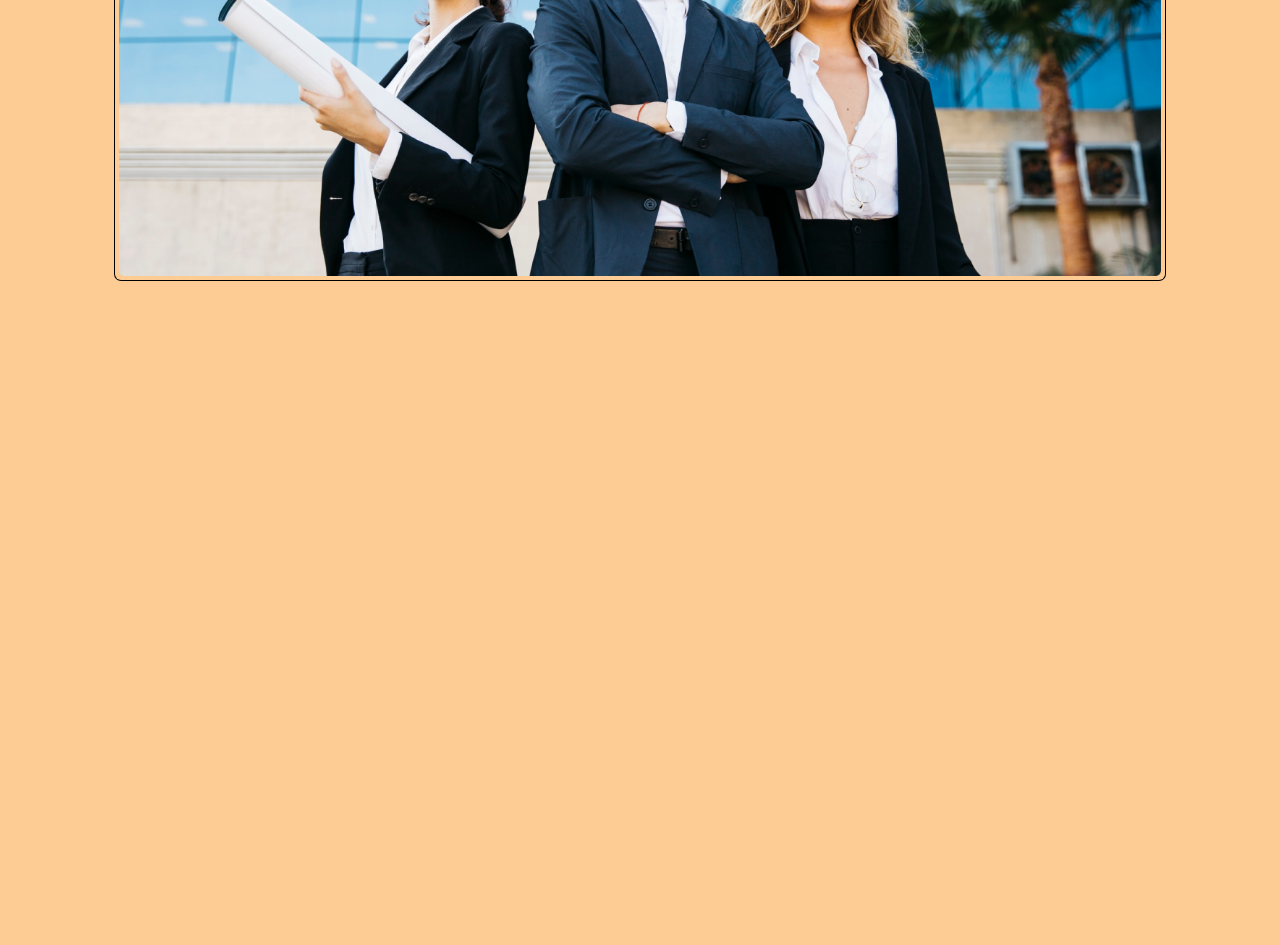
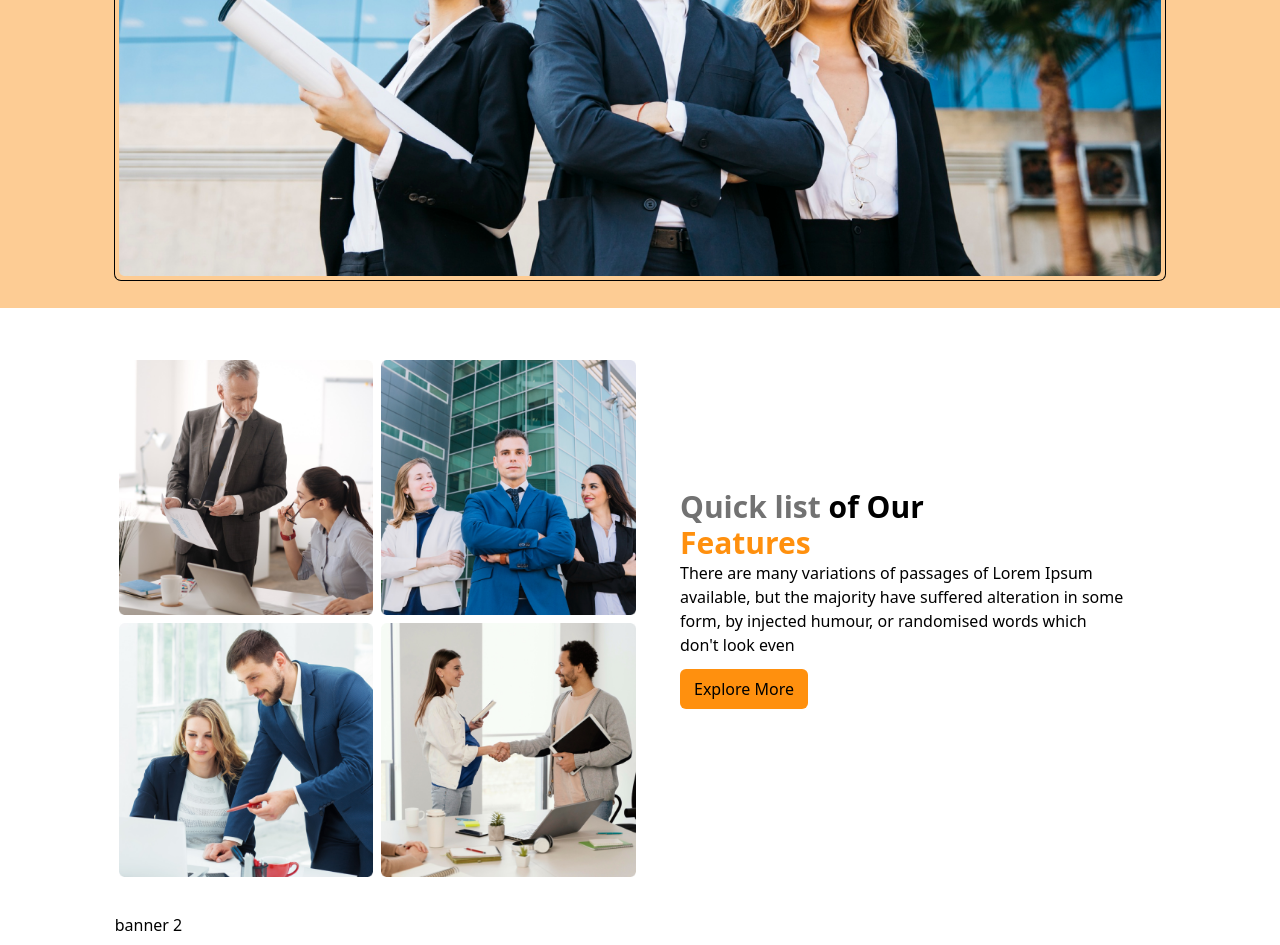
Before and after one commit to pally0091/g3-architect, a plain HTML site: page index.html in a window 1280 px wide. Shown: the part 595-1540 px from the top of the page. Before the commit the page ends 895 px from the top, so only its background shows below. Drawn offline with nearby package versions, Linux system fonts and the light colour scheme.

Commit message:
feature added

```diff
--- a/index.html
+++ b/index.html
@@ -14,9 +14,11 @@
     <title>G3 Architect</title>
   </head>
   <body>
+    <!-- navbar  -->
     <nav class="w-10/12 mx-auto py-5 px-2">
       <h1 class="text-5xl font-semibold">G3 Architect</h1>
     </nav>
+    <!-- head  -->
     <div class="w-10/12 mt-5 mx-auto py-5 px-2">
       <h2 class="text-4xl w-1/2 mx-auto text-center"
         >Brand New <br />
@@ -37,5 +39,58 @@
         />
       </div>
     </div>
+    <div class="bg-white">
+      <!-- feature  -->
+      <div class="w-10/12 flex flex-row mx-auto mt-2 py-2 px-2 items-center">
+        <div class="w-1/2 flex flex flex-wrap mt-10">
+          <div class="w-1/2 p-1"
+            ><img
+              class="w-full h-full"
+              src="/images/im1.png"
+              alt=""
+          /></div>
+          <div class="w-1/2 p-1"
+            ><img
+              class="w-full h-full"
+              src="/images/im2.png"
+              alt=""
+          /></div>
+          <div class="w-1/2 p-1"
+            ><img
+              class="w-full h-full"
+              src="/images/im3.png"
+              alt=""
+          /></div>
+          <div class="w-1/2 p-1"
+            ><img
+              class="w-full h-full"
+              src="/images/im4.png"
+              alt=""
+          /></div>
+        </div>
+        <div class="w-1/2 p-10">
+          <h4 class="text-[#727272] text-3xl font-semibold"
+            >Quick list <span class="text-black">of Our</span> <br /><span
+              class="text-[#FF900E]"
+              >Features</span
+            ></h4
+          >
+          <p
+            >There are many variations of passages of Lorem Ipsum available, but
+            the majority have suffered alteration in some form, by injected
+            humour, or randomised words which don't look even</p
+          >
+          <div class="w-32 mt-3">
+            <button class="w-full rounded-md bg-[#FF900E] p-2"
+              >Explore More</button
+            >
+          </div>
+        </div>
+      </div>
+      <!-- banner 2  -->
+      <div class="w-10/12 mx-auto mt-4 py-2 px-2">
+        <h1> banner 2 </h1>
+      </div>
+    </div>
   </body>
 </html>
```
Also changed, not shown: images/banner 2.png (renamed from images/Rectangle 4.png), images/im1.png (renamed from images/Rectangle 14.png), images/im2.png (renamed from images/Rectangle 15.png), images/im3.png (renamed from images/Rectangle 16.png), images/im4.png (renamed from images/Rectangle 17.png).
